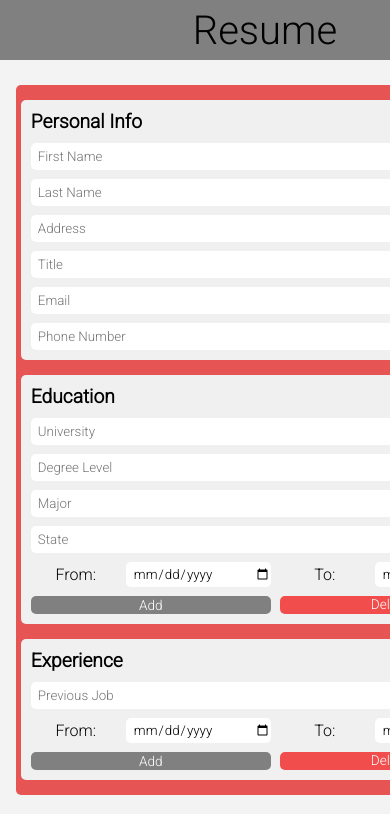
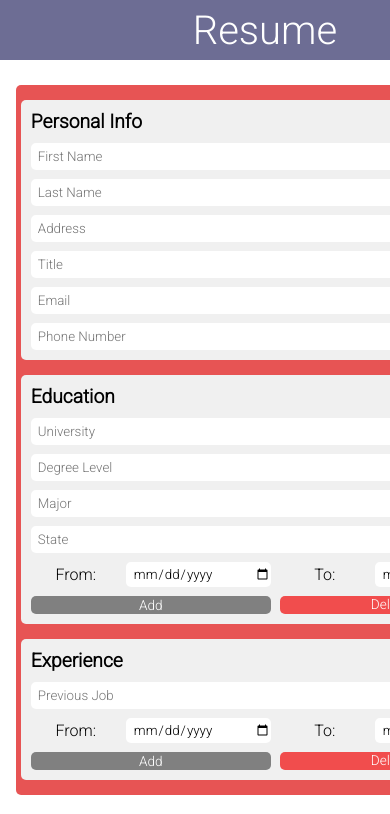
Before and after one commit to KurtisIvey/resumeResizableWithRedux, a React (Create React App) app: page / in a window 390 px wide. Shown: the top 814 px of the page. Built offline with nearby package versions, Linux system fonts and the light colour scheme; the HTML template or start-up script is replaced by a standard one.

Commit message:
update styling

```diff
--- a/src/App.css
+++ b/src/App.css
@@ -7,16 +7,17 @@
     display: grid;
     grid-template-rows:  auto;
     min-height: 834px;
-    background-color: rgb(243, 243, 243);
+
 
 }
 
 .app__headerContainer {
     height: 60px;
-    background-color: grey;
+    background-color: rgb(109, 109, 148);
     display: flex;
     justify-content: center;
     align-items: center;
+    color: white;
 
 }
 
@@ -60,7 +61,7 @@
         display: flex;
         flex-direction: column;
         margin: 0;
-        height: 125vh;
+        height: 135vh;
 
     }
     .app__entryContainer {
@@ -87,10 +88,12 @@
 
 }
 @media screen and (max-width: 745px) {
+    .app {}
+
     .app__body {
         display: flex;
         flex-direction: column;
-        height: 120vh;
+        height: 160vh;
 
 
     }
--- a/src/components/styling/RenderedResume.css
+++ b/src/components/styling/RenderedResume.css
@@ -6,7 +6,7 @@
     grid-template-columns: auto;
     grid-template-rows: 90px 1fr;
     background-color: white;
-    box-shadow: 1px 1px rgb(181, 180, 180);
+    box-shadow: 1px 2px 2px 1px rgb(128, 128, 128);
     overflow: hidden;
 }
 
--- a/src/components/styling/education.css
+++ b/src/components/styling/education.css
@@ -26,6 +26,7 @@
     border: none;
     padding-left: 7px;
     grid-column: span 2;
+    background-color: white;
 
 }
 
@@ -35,6 +36,7 @@
     border: none;
     padding-left: 7px;
     width: auto;
+    background-color: white;
 }
 
 .dateSpan {
--- a/src/components/styling/experience.css
+++ b/src/components/styling/experience.css
@@ -26,6 +26,7 @@
     border-radius: 5px;
     border: none;
     padding-left: 7px;
+    background-color: white;
 
 }
 
--- a/src/components/styling/personalInfo.css
+++ b/src/components/styling/personalInfo.css
@@ -26,6 +26,7 @@
     border: none;
     padding-left: 7px;
     grid-column: span 2;
+    background-color: white;
 }
 
 .personalInfo__input:focus-visible {
--- a/src/index.css
+++ b/src/index.css
@@ -1,3 +1,5 @@
+* {}
+
 body {
   margin: 0;
   font-family: -apple-system, BlinkMacSystemFont, 'Segoe UI', 'Roboto', 'Oxygen',
```
